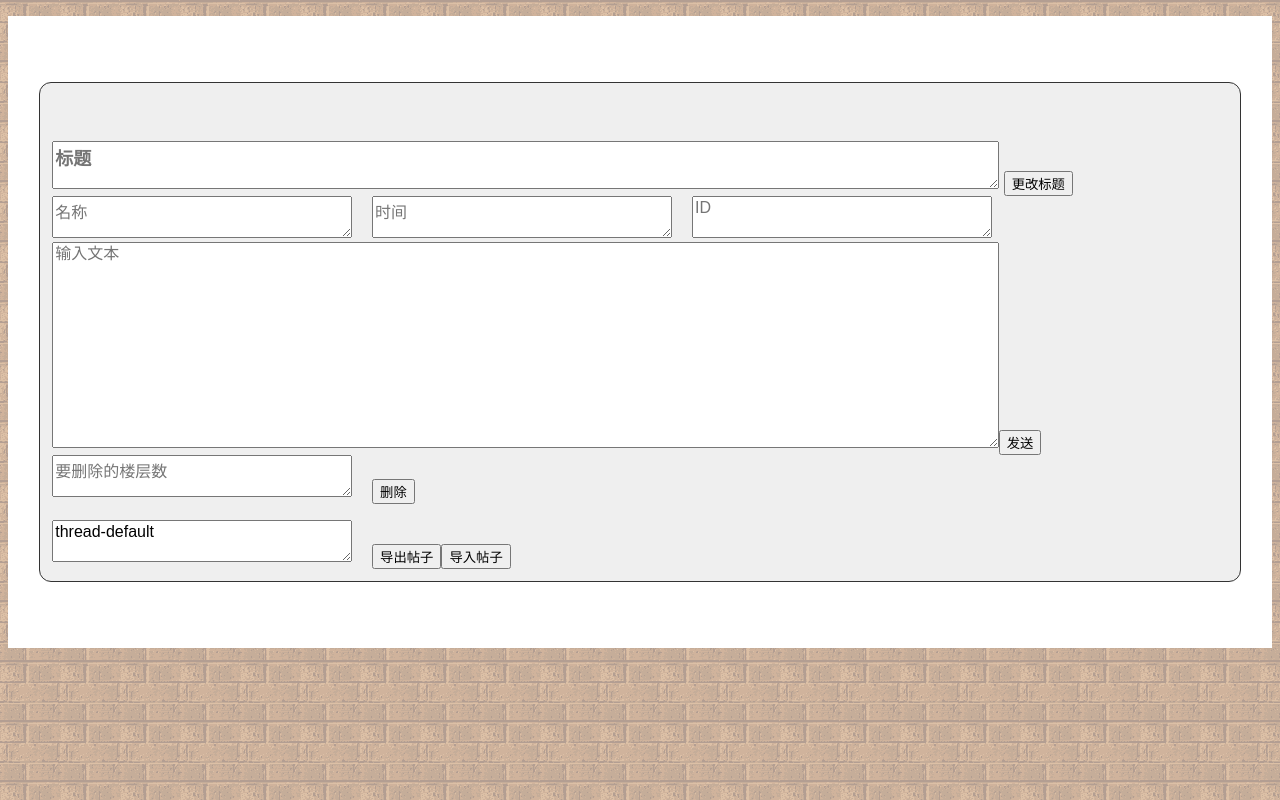
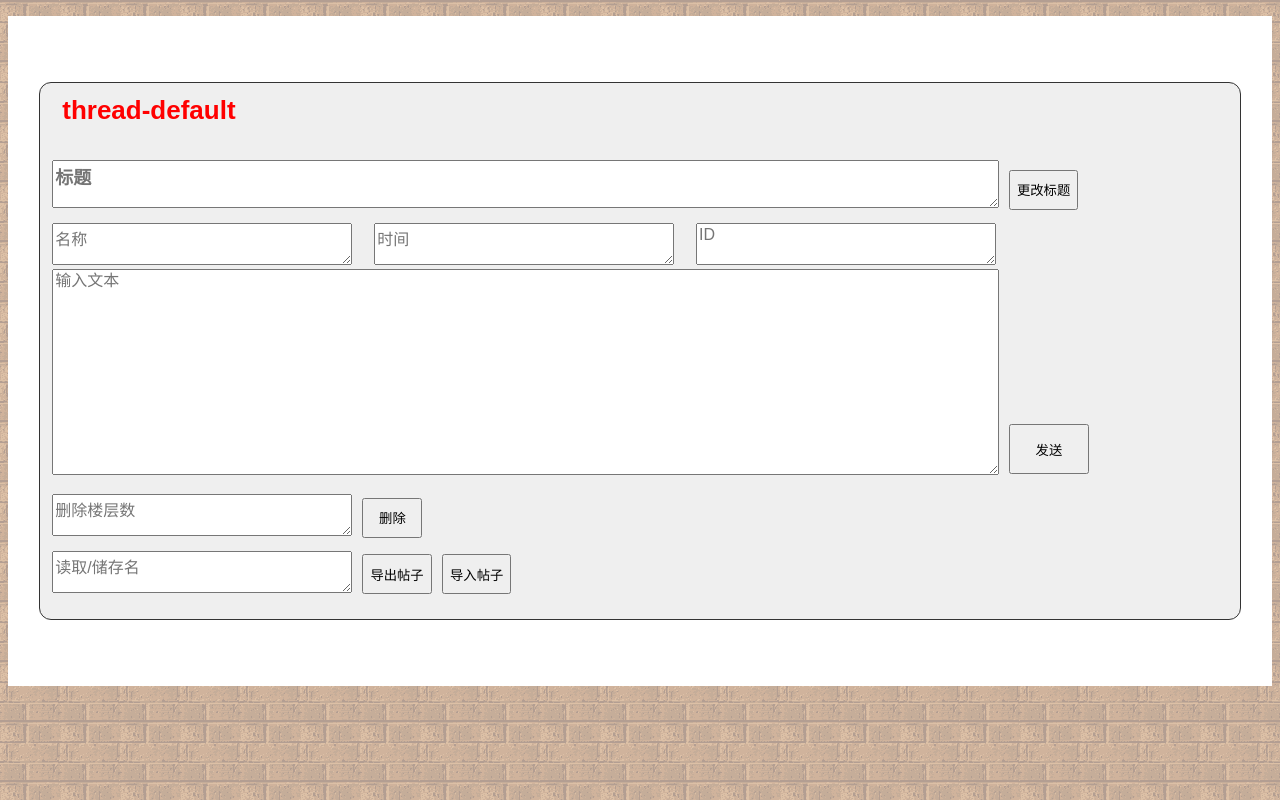
Before and after one commit to luoxueyasha/vue-5ch, a Vue app: page / in a window 1280 px wide. Built offline with nearby package versions, Linux system fonts and the light colour scheme.

Commit message:
ver0.0.2

```diff
--- a/public/index.html
+++ b/public/index.html
@@ -1,5 +1,5 @@
 <!DOCTYPE html>
-<html lang="en">
+<html lang="zh">
   <head>
     <meta charset="utf-8">
     <meta http-equiv="X-UA-Compatible" content="IE=edge">
--- a/src/App.vue
+++ b/src/App.vue
@@ -9,7 +9,7 @@
 </template>
 
 <script>
-import THREADCONTENTS from "./components/HelloWorld.vue";
+import THREADCONTENTS from "./components/Main.vue";
 
 export default {
   name: "App",
--- a/src/components/HelloWorld.vue
+++ b/src/components/Main.vue
@@ -2,8 +2,7 @@
   <div class="THREADCONTENTS" id="THREADCONTENTS">
     <h3 class="thread_title">
       <!--标题 start-->
-      <span>{{thtitle}}</span>
-      <!--标题的保存回头再写-->
+      <span>{{threadname}}</span>
       <!--标题 end-->
     </h3>
     <br />
@@ -27,32 +26,39 @@
         <!--内容 end-->
         <!--层 end-->
       </span>
+            </dl>
+      <!--信息输入 start-->
       <textarea class="thtitle" v-model="thtitle" placeholder="标题"></textarea>
       <button @click="changetitle">更改标题</button>
+      <br />
       <textarea class="iden" v-model="name" placeholder="名称"></textarea>
       <textarea class="iden" v-model="ttime" placeholder="时间"></textarea>
       <textarea class="iden" v-model="iden" placeholder="ID"></textarea>
+      <br />
       <textarea class="txt" v-model="txt" placeholder="输入文本"></textarea>
-      <button @click="addcomponent">发送</button>
+      <button class="send" @click="addcomponent">发送</button>
       <br />
       <textarea
         class="iden"
         v-model="deliden"
-        placeholder="要删除的楼层数"
+        placeholder="删除楼层数"
       ></textarea>
       <button @click="delcomponent">删除</button>
-    </dl>
+
+    <br />
     <textarea
       class="iden"
-      v-model="threadname"
+      v-model="thtitle"
       placeholder="读取/储存名"
     ></textarea>
     <button @click="savethread">导出帖子</button>
     <button @click="loadthread">导入帖子</button>
-    <!--帖子 end-->
+    <!--信息输入 end-->
+  <!--帖子 end-->
   </div>
 </template>
 <script>
+//vue
 export default {
   name: "THREADCONTENTS",
   data() {
@@ -87,36 +93,35 @@ export default {
       }
     },
     delcomponent: function() {
+      //这个要改成删除指定楼层数，而非数组下标的
+      //楼层数单独拿出来做一个可自定义内容（且不唯一）
       if(this.deliden){
         this.list.splice(this.deliden - 1, 1);
         this.deliden = "";
       }
     },
+    changetitle:function(){
+      this.threadname = this.thtitle;
+    },
     savethread: function() {
-      if (!this.threadname) {
-        this.threadname = "thread-default";
+      if (!this.thtitle) {
+        this.thtitle = "thread-default";
       }
-      localStorage.setItem(this.threadname, JSON.stringify(this.list));
+      localStorage.setItem(this.thtitle, JSON.stringify(this.list));
     },
     loadthread: function() {
-      if (!this.threadname) {
-        this.threadname = "thread-default";
+      if (!this.thtitle) {
+        this.thtitle = "thread-default";
       }
-      var data1 = JSON.parse(localStorage.getItem(this.threadname));
+      this.changetitle();
+      var data1 = JSON.parse(localStorage.getItem(this.thtitle));
       this.list = [];
       for (const i of data1) {
         this.list.push(i);
       }
-      /*
-      map[count] =list.length
-      map[i]=list[i]
-      */
+
     },
-    changetitle:function(){
-      if(this.thtitle){
-        this.threadname = this.thtitle;
-      }
-    },
+
   },
 };
 </script>
--- a/src/components/style.css
+++ b/src/components/style.css
@@ -43,11 +43,11 @@ h3 span.common {
   color: #fff;
   font-size: 1em;
 }
-
+/*标题样式*/
 h3 span {
   padding: 0 0 0.5em 1em;
   color: #ff0000;
-  font-size: 1.5em;
+  font-size: 1.625em;
 }
 
 h3.thread_title {
@@ -119,9 +119,10 @@ textarea{
 }
 
 textarea.iden {
-  width: 25%;
-  height: 8%;
-  margin-right: 20px;
+  width:25%;
+  min-width: 100px;
+  min-height:30px;
+  margin-right: 1.875%;
 }
 
 textarea.txt {
@@ -129,6 +130,7 @@ textarea.txt {
   width: 80%;
   height: 60%;
   min-height: 200px;
+  margin-right: 1.875%;
 }
 
 textarea.thtitle{
@@ -138,4 +140,21 @@ textarea.thtitle{
   height: 20%;
   min-height: 30px;
   margin-right:5px;
+  margin-right: 1.875%;
 }
+
+button{
+  min-height:40px;
+  min-width:60px;
+  margin-left: -1%;
+  margin-right:1.875%;
+  top:-13px;
+  position: relative;
+}
+
+button.send{
+  min-height:50px;
+  min-width:80px;
+  top: -20px;
+  position: relative;
+}
```
Also changed, not shown: 1 other file (tests, documents, lock files or other folders).
